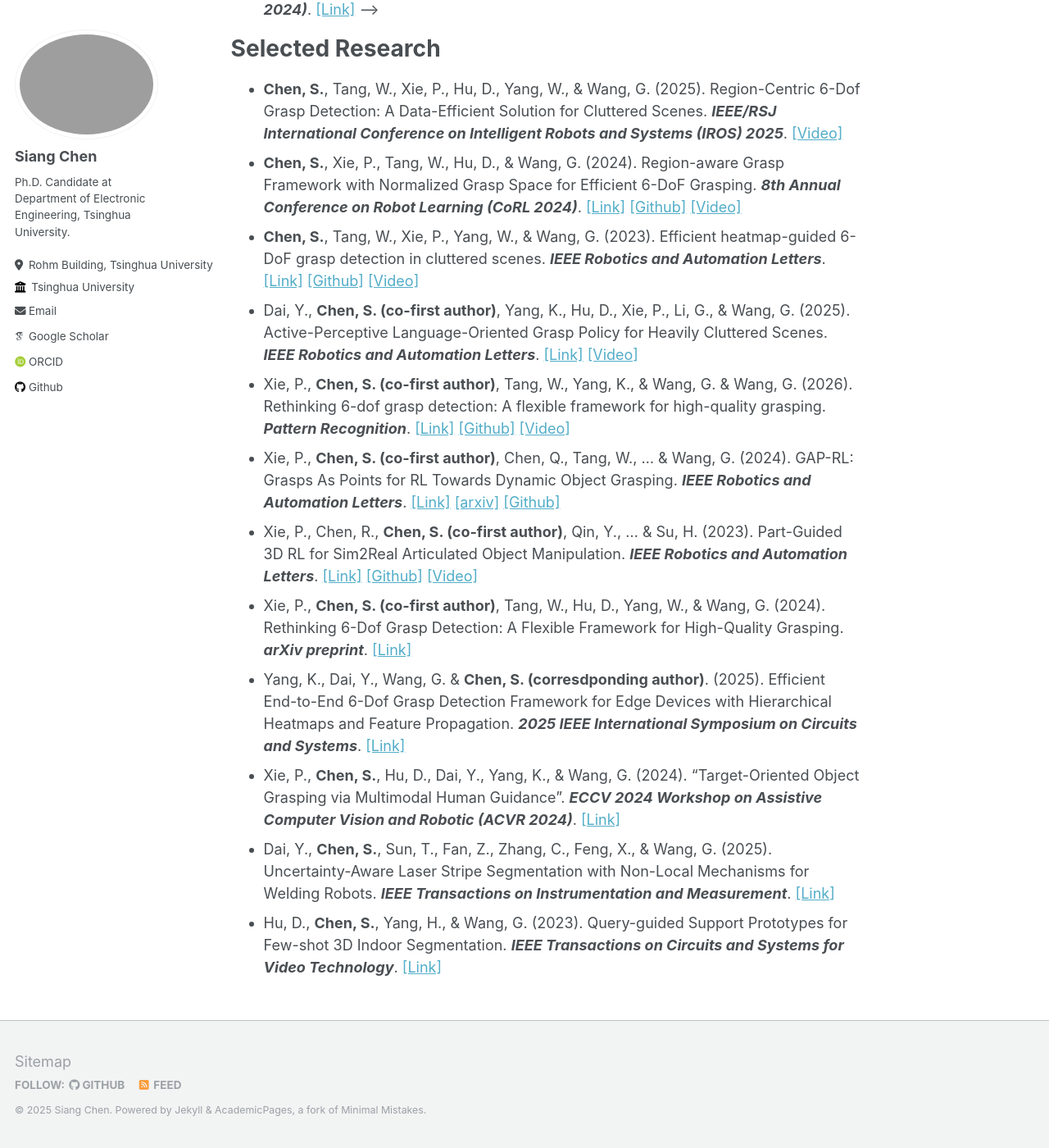
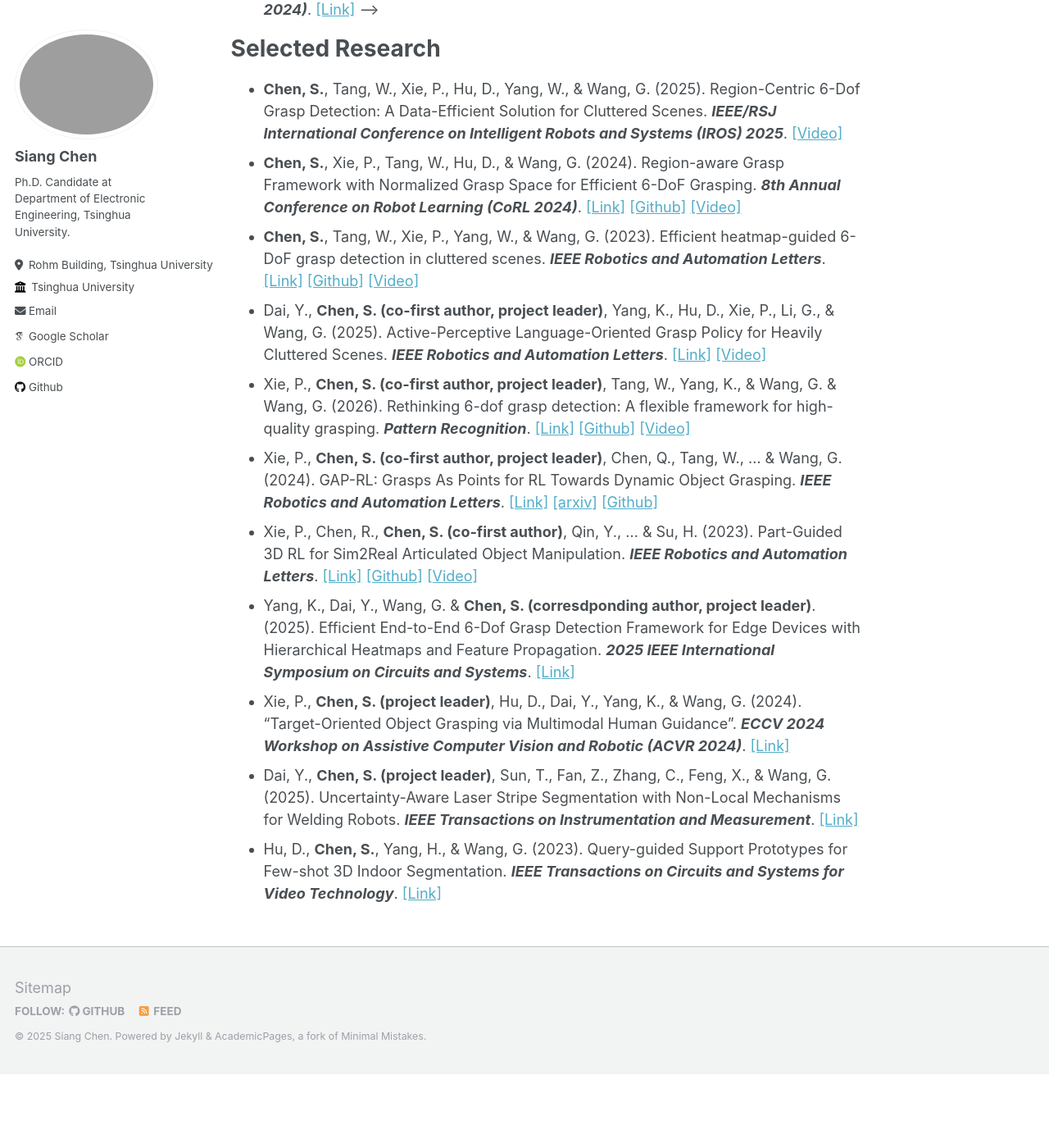
Before and after one commit to ChenThree/ChenThree.github.io, a Jekyll site: the page built from _pages/about.md, in a window 1280 px wide and 1400 px high, scrolled down 1314 px. Shown: the whole window at 82% size. Built offline with Jekyll 4.4.1, drawn with Linux system fonts in a browser that asks for light colours; some web fonts are replaced; after the commit the page ends 2624 px from its top, so only the background shows below that.

Commit message:
[update] info

```diff
--- a/_pages/about.md
+++ b/_pages/about.md
@@ -36,12 +36,11 @@ My research focus is on robot manipulation, embodied AI and applications of 3D s
 - **Chen, S.**, Tang, W., Xie, P., Hu, D., Yang, W., & Wang, G. (2025). Region-Centric 6-Dof Grasp Detection: A Data-Efficient Solution for Cluttered Scenes. ***IEEE/RSJ International Conference on Intelligent Robots and Systems (IROS) 2025***. [[Video]](https://www.youtube.com/watch?v=M17wfPsagN8)
 - **Chen, S.**, Xie, P., Tang, W., Hu, D., & Wang, G. (2024). Region-aware Grasp Framework with Normalized Grasp Space for Efficient 6-DoF Grasping. ***8th Annual Conference on Robot Learning (CoRL 2024)***. [[Link]](https://openreview.net/forum?id=jPkOFAiOzf) [[Github]](https://github.com/THU-VCLab/RegionNormalizedGrasp) [[Video]](https://www.youtube.com/watch?v=RyozevPocX4)
 - **Chen, S.**, Tang, W., Xie, P., Yang, W., & Wang, G. (2023). Efficient heatmap-guided 6-DoF grasp detection in cluttered scenes. ***IEEE Robotics and Automation Letters***. [[Link]](https://ieeexplore.ieee.org/abstract/document/10168242/) [[Github]](https://github.com/THU-VCLab/HGGD) [[Video]](https://www.youtube.com/watch?v=V8gG1eHbrsU)
-- Dai, Y., **Chen, S. (co-first author)**, Yang, K., Hu, D., Xie, P., Li, G., & Wang, G. (2025). Active-Perceptive Language-Oriented Grasp Policy for Heavily Cluttered Scenes. ***IEEE Robotics and Automation Letters***. [[Link]](https://ieeexplore.ieee.org/document/11146494) [[Video]](https://www.youtube.com/watch?v=r4whdh9Q_5w)
-- Xie, P., **Chen, S. (co-first author)**, Tang, W., Yang, K., & Wang, G. & Wang, G. (2026). Rethinking 6-dof grasp detection: A flexible framework for high-quality grasping. ***Pattern Recognition***. [[Link]](https://www.sciencedirect.com/science/article/pii/S0031320325007484) [[Github]](https://github.com/THU-VCLab/FlexLoG) [[Video]](https://www.youtube.com/watch?v=9g1K2-C8koc)
-- Xie, P., **Chen, S. (co-first author)**, Chen, Q., Tang, W., ... & Wang, G. (2024). GAP-RL: Grasps As Points for RL Towards Dynamic Object Grasping. ***IEEE Robotics and Automation Letters***. [[Link]](https://ieeexplore.ieee.org/abstract/document/10750070) [[arxiv]](http://arxiv.org/abs/2410.03509)  [[Github]](https://github.com/THU-VCLab/GAP-RL)
+- Dai, Y., **Chen, S. (co-first author, project leader)**, Yang, K., Hu, D., Xie, P., Li, G., & Wang, G. (2025). Active-Perceptive Language-Oriented Grasp Policy for Heavily Cluttered Scenes. ***IEEE Robotics and Automation Letters***. [[Link]](https://ieeexplore.ieee.org/document/11146494) [[Video]](https://www.youtube.com/watch?v=r4whdh9Q_5w)
+- Xie, P., **Chen, S. (co-first author, project leader)**, Tang, W., Yang, K., & Wang, G. & Wang, G. (2026). Rethinking 6-dof grasp detection: A flexible framework for high-quality grasping. ***Pattern Recognition***. [[Link]](https://www.sciencedirect.com/science/article/pii/S0031320325007484) [[Github]](https://github.com/THU-VCLab/FlexLoG) [[Video]](https://www.youtube.com/watch?v=9g1K2-C8koc)
+- Xie, P., **Chen, S. (co-first author, project leader)**, Chen, Q., Tang, W., ... & Wang, G. (2024). GAP-RL: Grasps As Points for RL Towards Dynamic Object Grasping. ***IEEE Robotics and Automation Letters***. [[Link]](https://ieeexplore.ieee.org/abstract/document/10750070) [[arxiv]](http://arxiv.org/abs/2410.03509)  [[Github]](https://github.com/THU-VCLab/GAP-RL)
 - Xie, P., Chen, R., **Chen, S. (co-first author)**, Qin, Y., ... & Su, H. (2023). Part-Guided 3D RL for Sim2Real Articulated Object Manipulation. ***IEEE Robotics and Automation Letters***. [[Link]](https://ieeexplore.ieee.org/abstract/document/10242361/) [[Github]](https://github.com/THU-VCLab/Part-Guided-3D-RL-for-Sim2Real-Articulated-Object-Manipulation) [[Video]](https://www.youtube.com/watch?v=b8KvOjlGNJs)
-- Xie, P., **Chen, S. (co-first author)**, Tang, W., Hu, D., Yang, W., & Wang, G. (2024). Rethinking 6-Dof Grasp Detection: A Flexible Framework for High-Quality Grasping. ***arXiv preprint***. [[Link]](https://arxiv.org/abs/2403.15054)
-- Yang, K., Dai, Y., Wang, G. & **Chen, S. (corresdponding author)**. (2025). Efficient End-to-End 6-Dof Grasp Detection Framework for Edge Devices with Hierarchical Heatmaps and Feature Propagation. ***2025 IEEE International Symposium on Circuits and Systems***. [[Link]](https://arxiv.org/abs/2410.22980)
-- Xie, P., **Chen, S.**, Hu, D., Dai, Y., Yang, K., & Wang, G. (2024). "Target-Oriented Object Grasping via Multimodal Human Guidance". ***ECCV 2024 Workshop on Assistive Computer Vision and Robotic (ACVR 2024)***. [[Link]](https://arxiv.org/abs/2408.11138)
-- Dai, Y., **Chen, S.**, Sun, T., Fan, Z., Zhang, C., Feng, X., & Wang, G. (2025). Uncertainty-Aware Laser Stripe Segmentation with Non-Local Mechanisms for Welding Robots. ***IEEE Transactions on Instrumentation and Measurement***. [[Link]](https://ieeexplore.ieee.org/abstract/document/10909245/)
+- Yang, K., Dai, Y., Wang, G. & **Chen, S. (corresdponding author, project leader)**. (2025). Efficient End-to-End 6-Dof Grasp Detection Framework for Edge Devices with Hierarchical Heatmaps and Feature Propagation. ***2025 IEEE International Symposium on Circuits and Systems***. [[Link]](https://arxiv.org/abs/2410.22980)
+- Xie, P., **Chen, S. (project leader)**, Hu, D., Dai, Y., Yang, K., & Wang, G. (2024). "Target-Oriented Object Grasping via Multimodal Human Guidance". ***ECCV 2024 Workshop on Assistive Computer Vision and Robotic (ACVR 2024)***. [[Link]](https://arxiv.org/abs/2408.11138)
+- Dai, Y., **Chen, S. (project leader)**, Sun, T., Fan, Z., Zhang, C., Feng, X., & Wang, G. (2025). Uncertainty-Aware Laser Stripe Segmentation with Non-Local Mechanisms for Welding Robots. ***IEEE Transactions on Instrumentation and Measurement***. [[Link]](https://ieeexplore.ieee.org/abstract/document/10909245/)
 - Hu, D., **Chen, S.**, Yang, H., & Wang, G. (2023). Query-guided Support Prototypes for Few-shot 3D Indoor Segmentation. ***IEEE Transactions on Circuits and Systems for Video Technology***. [[Link]](https://ieeexplore.ieee.org/abstract/document/10295521)
```
